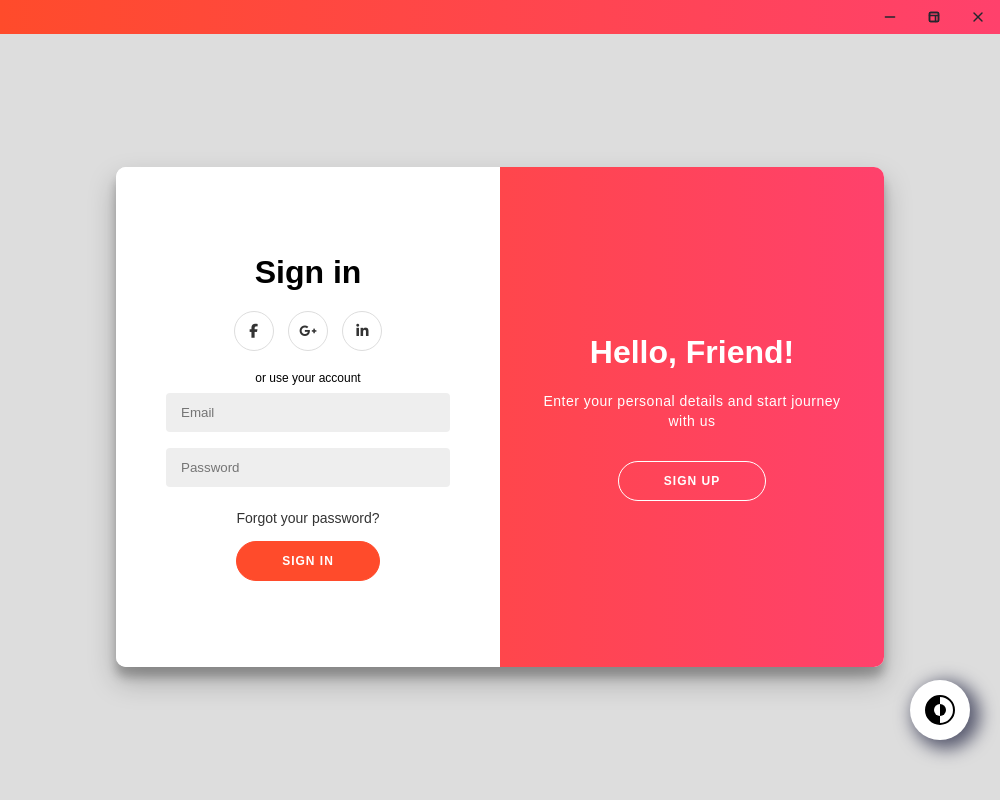
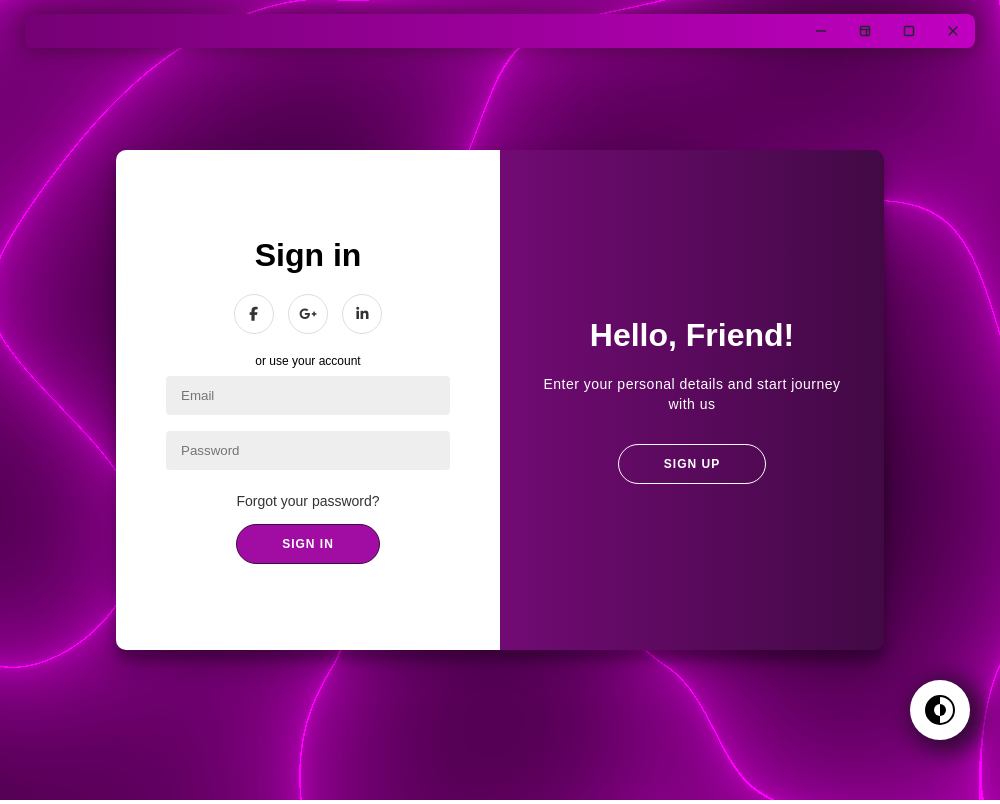
Before and after one commit to ManishTirkey/signIn-login-Electron-App, an Electron app: page public/main.html in a window 1000 px wide. Drawn offline with nearby package versions, Linux system fonts and the light colour scheme; no server answers; files whose address does not match are found by name.

Commit message:
initial commit for new_ui

```diff
--- a/app.js
+++ b/app.js
@@ -11,8 +11,12 @@ let mainwindow = null;
 const createWindow = () => {
   // Create the browser window.
   mainwindow = new BrowserWindow({
+    minHeight: 500,
+    minWidth: 600,
+
     width: 1000,
     height: 700,
+
     show: false,
 
     title: "Password Manager",
@@ -28,7 +32,7 @@ const createWindow = () => {
       enableRemoteModule: false,
 
       // make false when app is ready to build
-      devTools: false,
+      devTools: true,
       preload: path.join(__dirname, "src/main_preload.js"),
     },
   });
--- a/public/main.html
+++ b/public/main.html
@@ -37,6 +37,42 @@
     <!-- <div class="mode"><div>Dark Mode </div></div> -->
     <div class="mode" id="mode"><div> </div></div>
 
+    <div class="bg bg-light">
+      <svg xmlns="http://www.w3.org/2000/svg">
+        <filter id="light">
+          <feTurbulence baseFrequency=".003"/>
+          <feComponentTransfer><feFuncA type="gamma" exponent=".1"/></feComponentTransfer>
+          <feColorMatrix
+            values="
+            0 0 0 -1 1
+            0 0 0 0 0
+            0 0 0 -1 1
+            0 0 0 0 1
+            "/>
+        </filter>
+        <rect width="100%" height="100%" fill="url(#gradient)" filter="url(#light)"/>
+      </svg>
+    </div>
+
+    <div class="bg bg-dark">
+
+      <svg xmlns="http://www.w3.org/2000/svg">
+        <filter id="dark">
+          <feTurbulence baseFrequency="0.005" />
+          <feComponentTransfer><feFuncA type="gamma" exponent="0.3" /></feComponentTransfer>
+          <feColorMatrix
+            values="
+              0 0 0 0 0
+              0 0 0 0 0
+              0 0 0 0 0
+              0 0 1 1 0
+            " />
+        </filter>
+        <rect width="100%" height="100%" fill="black" filter="url(#dark)" />
+      </svg>
+
+
+    </div>
 
     <div class="title-bar">
 
--- a/src/css/container.css
+++ b/src/css/container.css
@@ -1,3 +1,13 @@
+.container-wrapper {
+  position: relative;
+  flex: 1;
+
+  display: flex;
+  justify-content: center;
+  align-items: center;
+  z-index: 100;
+}
+
 h1 {
   font-weight: bold;
   margin: 0;
@@ -93,6 +103,8 @@ input {
   min-height: 480px;
   height: 500px;
 
+  background-color: transparent;
+
   font-family: "Montserrat", sans-serif;
 }
 
@@ -158,11 +170,12 @@ input {
 
 .overlay {
   /* background: #FF416C; */
-  /* background: -webkit-linear-gradient(to right, #FF4B2B, #FF416C);
-	background: linear-gradient(to right, #FF4B2B, #FF416C); */
+  /* background: -webkit-linear-gradient(to right, #FF4B2B, #FF416C); */
+  /* background: linear-gradient(to right, #FF4B2B, #FF416C); */
 
   background: linear-gradient(45deg, #000000, #11111e, #060606);
   /* background-image: linear-gradient(to left, #3b3d41, #2e3437, #242b2b, #1c211f, #161813); */
+
   background-repeat: no-repeat;
   background-size: cover;
   background-position: 0 0;
@@ -254,6 +267,7 @@ footer a {
 @media (prefers-color-scheme: light) {
   .container {
     background-color: #fff;
+    background-color: transparent;
   }
 
   a {
@@ -266,9 +280,9 @@ footer a {
   }
 
   .overlay {
-    background: #ff416c;
-    background: -webkit-linear-gradient(to right, #ff4b2b, #ff416c);
-    background: linear-gradient(to right, #ff4b2b, #ff416c);
+    background: #a10ca3;
+    background: -webkit-linear-gradient(to right, #a10ca3, #420945);
+    background: linear-gradient(to right, #a10ca3, #420945);
   }
 
   button.ghost {
@@ -276,7 +290,7 @@ footer a {
   }
 
   button {
-    border: 1px solid #ff4b2b;
-    background: #ff4b2b;
+    border: 1px solid #420945;
+    background: #a10ca3;
   }
 }
--- a/src/css/dark_mode.css
+++ b/src/css/dark_mode.css
@@ -4,7 +4,6 @@
 } */
 
 .mode {
-  /* position: relative; */
   width: 60px;
   height: 60px;
   border-radius: 50%;
@@ -16,13 +15,13 @@
   bottom: 60px;
   right: 30px;
 
-  box-shadow: 6px 5px 17px 4px #585a6f;
+  box-shadow: 0px 0px 20px 4px #3d3d3f;
 
   z-index: 10000000;
 }
 
 .mode:before {
-  content: '';
+  content: "";
   position: absolute;
   top: 15px;
   left: 15px;
@@ -31,11 +30,11 @@
   border-radius: 50%;
   background-image: linear-gradient(to right, white 50%, black 50.01%);
   border: 2px solid white;
-  transition: transform .5s ease-out;
+  transition: transform 0.5s ease-out;
 }
 
 .mode:after {
-  content: '';
+  content: "";
   position: absolute;
   top: 24px;
   left: 24px;
@@ -78,13 +77,17 @@
 } */
 
 .scaling:after {
-  animation: scaleInner .5s ease forwards;
+  animation: scaleInner 0.5s ease forwards;
 }
-
-
 
 @keyframes scaleInner {
   50% {
     transform: scale(1.8);
   }
 }
+
+@media (prefers-color-scheme: light) {
+  .mode {
+    box-shadow: 6px 5px 20px 9px #39083b;
+  }
+}
--- a/src/css/loading.css
+++ /dev/null
@@ -1,46 +0,0 @@
-*, *::before, *::after{
-    margin: 0;
-    padding: 0;
-    box-sizing: border-box;
-    user-select: none;
-}
-
-body{
-    width: 100%;
-    height: 100vh;
-    display: flex;
-    justify-content: center;
-    align-items: center;
-
-}
-
-/* HTML: <div class="loader"></div> */
-.loader {
-  width: 100px;
-  aspect-ratio: 1;
-  padding: 10px;
-  box-sizing: border-box;
-  display: grid;
-  background: #fff;
-  filter: blur(5px) contrast(10) hue-rotate(300deg);
-  mix-blend-mode: darken;
-}
-.loader:before,
-.loader:after{
-  content: "";
-  grid-area: 1/1;
-  width: 40px;
-  height: 40px;
-  background: #ffff00;
-  animation: l7 2s infinite;
-}
-.loader:after{
-  animation-delay: -1s;
-}
-@keyframes l7{
-  0%   {transform: translate(   0,0)}
-  25%  {transform: translate(100%,0)}
-  50%  {transform: translate(100%,100%)}
-  75%  {transform: translate(   0,100%)}
-  100% {transform: translate(   0,0)}
-}
--- a/src/css/main.css
+++ b/src/css/main.css
@@ -1,5 +1,6 @@
-
-*, *:before, *:after {
+*,
+*::after,
+*::before {
   margin: 0;
   padding: 0;
   box-sizing: border-box;
@@ -22,26 +23,13 @@ body {
   max-width: 100%;
   max-height: 100vh;
 
-    /* border: 2px solid yellow; */
+  width: 100%;
+  height: 100vh;
 
   position: relative;
 
   display: flex;
   flex-direction: column;
-    /* background-color: transparent; */
+
+  overflow: hidden;
 }
-
-
-@media (prefers-color-scheme: dark) {
-
-  svg{
-    stroke: var(--white_mode);
-  }
-}
-
-@media (prefers-color-scheme: light) {
-
-  svg{
-    stroke: var(--dark_mode);
-  }
-}
--- a/src/css/title_bar.css
+++ b/src/css/title_bar.css
@@ -1,4 +1,4 @@
-svg {
+.title-bar svg {
   width: 16px;
   height: 16px;
 
@@ -6,19 +6,32 @@ svg {
 }
 
 .title-bar {
+  position: fixed;
+  top: 14px;
+  left: 50%;
+  transform: translateX(-50%);
+
   display: flex;
   flex-direction: row;
   justify-content: space-between;
   align-items: center;
 
-  min-width: 100%;
-  max-width: 100%;
-  width: 100%;
+  /* position: relative; */
+  /* margin: 0 auto; */
+  /* margin-top: 14px; */
+
+  min-width: 95%;
+  max-width: 95%;
+  width: 95%;
+  border-radius: 8px;
 
   min-height: 34px;
   max-height: 34px;
   height: 34px;
   background: linear-gradient(45deg, #000000, #11111e, #060606);
+
+  z-index: 10000;
+  box-shadow: 0 0 20px 4px #33323282;
 }
 
 .title-bar .spacer {
@@ -30,13 +43,10 @@ svg {
 
 .title-bar .title-right {
   height: 100%;
-  /* border: 2px solid red; */
-
   display: flex;
   flex-direction: row;
   align-items: center;
 }
-
 
 .title-bar .title-right .window-cmini-maxi {
   display: flex;
@@ -45,12 +55,14 @@ svg {
 }
 
 .title-bar .title-right .window-cmini-maxi .action-container {
+  position: relative;
   display: flex;
   align-items: center;
   justify-content: center;
 
   height: inherit;
   width: 44px;
+  border-radius: 8px;
 }
 
 .title-bar .title-right .win-restore-maximize {
@@ -75,14 +87,6 @@ svg {
   background-color: #e8112385;
 }
 
-.title-bar .title-right .window-cmini-maxi .win-restore {
-  position: relative;
-}
-
-.title-bar .title-right .window-cmini-maxi .win-maximize {
-  position: absolute;
-}
-
 .title-bar
   .title-right
   :is(.win-restore:hover, .win-minimize:hover, .win-maximize:hover) {
@@ -95,11 +99,18 @@ svg {
   background-color: #86868691;
 }
 
+/* ----------------------------------theme control */
+
 @media (prefers-color-scheme: light) {
+  .title-right .window-cmini-maxi svg {
+    stroke: var(--dark_mode);
+  }
+
   .title-bar {
-    background: #ff416c;
-    background: -webkit-linear-gradient(to right, #ff4b2b, #ff416c);
-    background: linear-gradient(to right, #ff4b2b, #ff416c);
+    background: #750075;
+    background: -webkit-linear-gradient(to right, #750075, #c100c1);
+    background: linear-gradient(to right, #750075, #c100c1);
+    box-shadow: 0px 0px 20px 2px #1e101075;
   }
 
   .title-bar
@@ -125,3 +136,9 @@ svg {
     border: 1px solid rgba(255, 255, 255, 0.117);
   }
 }
+
+@media (prefers-color-scheme: dark) {
+  .title-right .window-cmini-maxi svg {
+    stroke: var(--white_mode);
+  }
+}
--- a/src/css/window.css
+++ b/src/css/window.css
@@ -1,25 +1,33 @@
-.window{
-    position: relative;
-
-    min-width: 100%;
-    max-width: 100%;
-
-    min-height: 100%;
-    max-height: 100%;
-
-    /* border: 2px solid red; */
-
-
-    display: flex;
-    flex-direction: column;
-
+.bg {
+  position: absolute;
+  width: 100%;
+  height: 100vh;
+  top: 0;
+  left: 0;
+  right: 0;
+  bottom: 0;
 }
 
+.bg svg {
+  width: 100%;
+  height: 100%;
+}
 
-.container-wrapper {
-    flex: 1;
+@media (prefers-color-scheme: dark) {
+  .bg-dark {
+    z-index: 1;
+  }
 
-    display: flex;
-    justify-content: center;
-    align-items: center;
+  .bg-light {
+    z-index: -1;
+  }
 }
+
+@media (prefers-color-scheme: light) {
+  .bg-light {
+    z-index: 1;
+  }
+  .bg-dark {
+    z-index: -1;
+  }
+}
--- a/src/js/title_bar.js
+++ b/src/js/title_bar.js
@@ -6,11 +6,11 @@ window.addEventListener("load", () => {
 
   const update_maxi_restore_btn = (res) => {
     if (res) {
-      maximize.style.zIndex = "-1";
-      restore.style.zIndex = "10";
+      maximize.style.display = "none";
+      restore.style.display = "inherit";
     } else {
-      maximize.style.zIndex = "10";
-      restore.style.zIndex = "-1";
+      maximize.style.display = "inherit";
+      restore.style.display = "none";
     }
   };
 
```
Also changed, not shown: public/bg-2.svg (added), public/bg.svg (added). Lines whose indentation alone changed are shown as unchanged.
